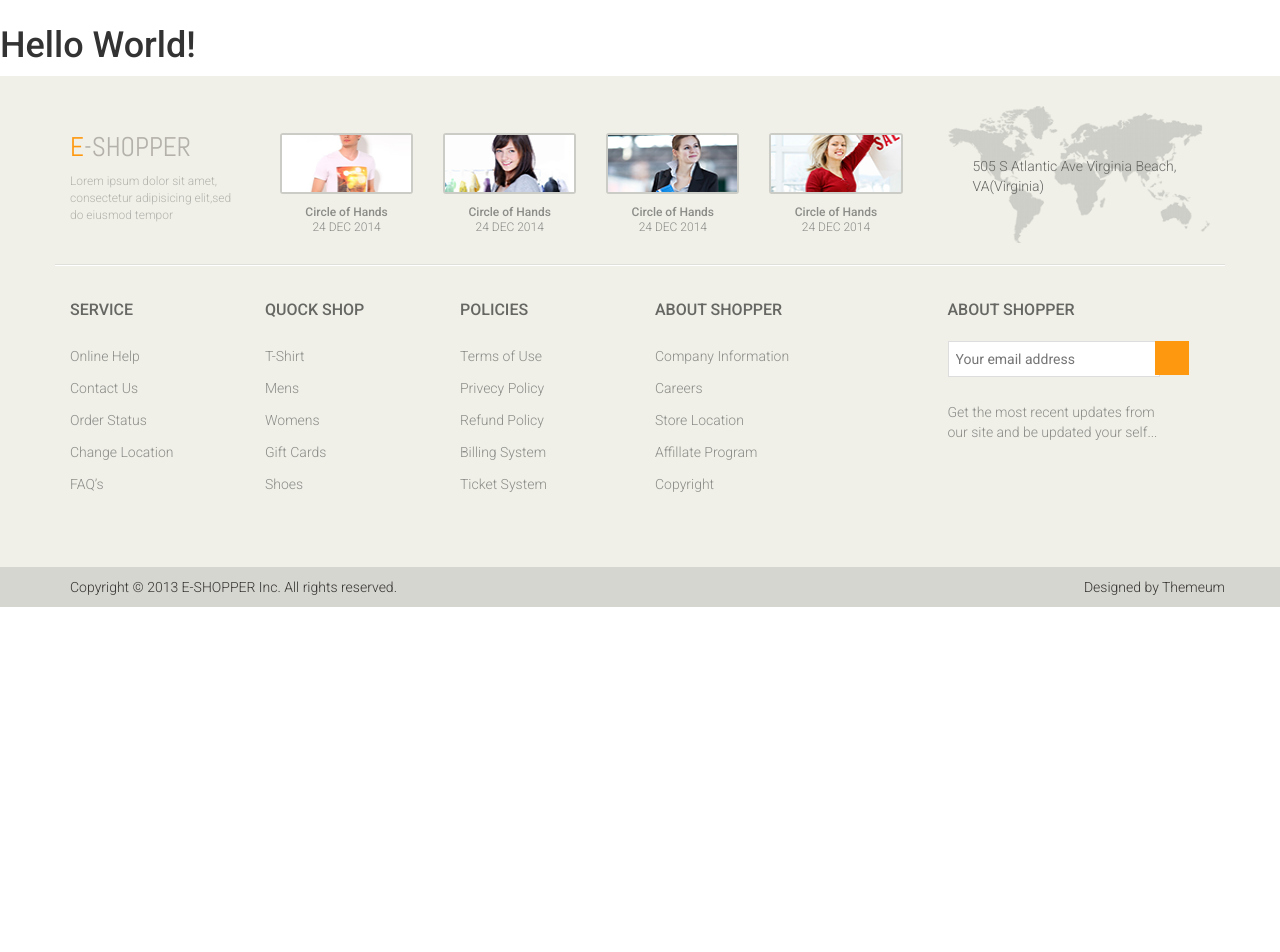
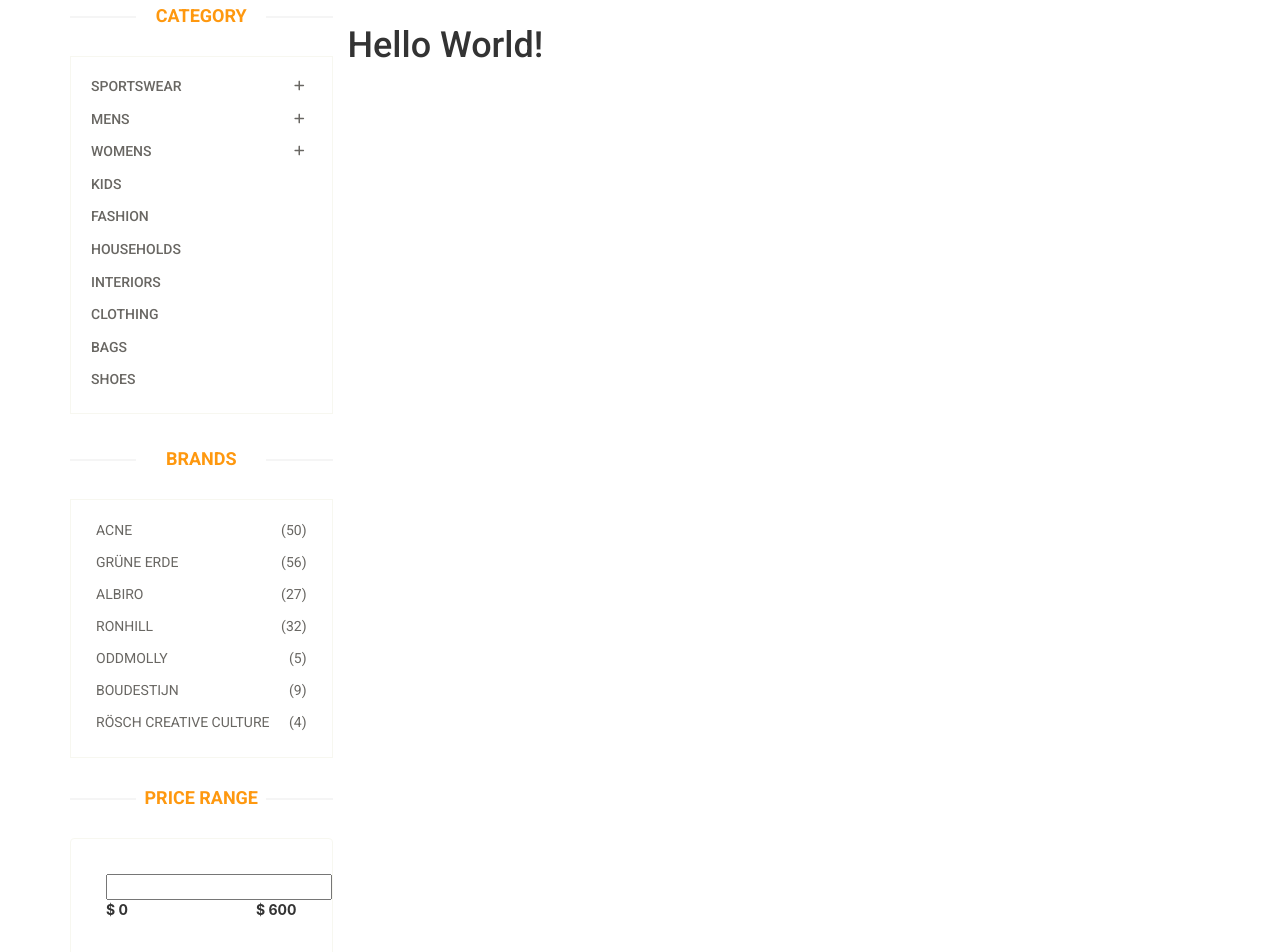
Before and after one commit to tranchinh123/react-practice-baovic, a React (Create React App) app: page /blogdetail in a window 1280 px wide. Shown: the part 500-1452 px from the top of the page. Before the commit the page ends 1107 px from the top, so only its background shows below. Built offline with nearby package versions, Linux system fonts and the light colour scheme.

Commit message:
defaut layout

```diff
--- a/public/index.html
+++ b/public/index.html
@@ -29,6 +29,7 @@
       crossorigin="anonymous"
       referrerpolicy="no-referrer"
     />
+
     <!--
       Notice the use of %PUBLIC_URL% in the tags above.
       It will be replaced with the URL of the `public` folder during the build.
--- a/src/App.js
+++ b/src/App.js
@@ -2,14 +2,17 @@ import { BrowserRouter as Router, Route, Routes } from "react-router-dom";
 import BlogPageDetail from "./pages/Blog-detail";
 import HomePage from "./pages/Home";
 import BlogPage from "./pages/Blog";
+import DefaultLayout from "./layouts";
 
 function App() {
   return (
     <Router>
       <Routes>
-        <Route index path="/" element={<HomePage />} />
-        <Route path="/blogdetail" element={<BlogPageDetail />} />
-        <Route path="/blog" element={<BlogPage />} />
+        <Route element={<DefaultLayout />}>
+          <Route index path="/" element={<HomePage />} />
+          <Route path="/blogdetail" element={<BlogPageDetail />} />
+          <Route path="/blog" element={<BlogPage />} />
+        </Route>
       </Routes>
     </Router>
   );
--- /dev/null
+++ b/src/components/MenuLeft/index.jsx
@@ -0,0 +1,207 @@
+import img from "../../assets/images/home/shipping.jpg";
+const MenuLeft = () => {
+  return (
+    <div className="col-sm-3">
+      <div className="left-sidebar">
+        <h2>Category</h2>
+        <div className="panel-group category-products" id="accordian">
+          <div className="panel panel-default">
+            <div className="panel-heading">
+              <h4 className="panel-title">
+                <a
+                  data-toggle="collapse"
+                  data-parent="#accordian"
+                  href="#sportswear"
+                >
+                  <span className="badge pull-right">
+                    <i className="fa fa-plus"></i>
+                  </span>
+                  Sportswear
+                </a>
+              </h4>
+            </div>
+            <div id="sportswear" className="panel-collapse collapse">
+              <div className="panel-body">
+                <ul>
+                  <li>
+                    <a href=".">Nike</a>
+                  </li>
+                  <li>
+                    <a href=".">Under Armour</a>
+                  </li>
+                  <li>
+                    <a href=".">Adidas</a>
+                  </li>
+                  <li>
+                    <a href=".">Puma</a>
+                  </li>
+                  <li>
+                    <a href=".">ASICS</a>
+                  </li>
+                </ul>
+              </div>
+            </div>
+          </div>
+
+          {/* Mens */}
+          <div className="panel panel-default">
+            <div className="panel-heading">
+              <h4 className="panel-title">
+                <a data-toggle="collapse" data-parent="#accordian" href="#mens">
+                  <span className="badge pull-right">
+                    <i className="fa fa-plus"></i>
+                  </span>
+                  Mens
+                </a>
+              </h4>
+            </div>
+            <div id="mens" className="panel-collapse collapse">
+              <div className="panel-body">
+                <ul>
+                  <li>
+                    <a href=".">Fendi</a>
+                  </li>
+                  <li>
+                    <a href=".">Guess</a>
+                  </li>
+                  <li>
+                    <a href=".">Valentino</a>
+                  </li>
+                  <li>
+                    <a href=".">Dior</a>
+                  </li>
+                  <li>
+                    <a href=".">Versace</a>
+                  </li>
+                  <li>
+                    <a href=".">Armani</a>
+                  </li>
+                  <li>
+                    <a href=".">Prada</a>
+                  </li>
+                  <li>
+                    <a href=".">Dolce and Gabbana</a>
+                  </li>
+                  <li>
+                    <a href=".">Chanel</a>
+                  </li>
+                  <li>
+                    <a href=".">Gucci</a>
+                  </li>
+                </ul>
+              </div>
+            </div>
+          </div>
+
+          {/* Womens */}
+          <div className="panel panel-default">
+            <div className="panel-heading">
+              <h4 className="panel-title">
+                <a
+                  data-toggle="collapse"
+                  data-parent="#accordian"
+                  href="#womens"
+                >
+                  <span className="badge pull-right">
+                    <i className="fa fa-plus"></i>
+                  </span>
+                  Womens
+                </a>
+              </h4>
+            </div>
+            <div id="womens" className="panel-collapse collapse">
+              <div className="panel-body">
+                <ul>
+                  <li>
+                    <a href=".">Fendi</a>
+                  </li>
+                  <li>
+                    <a href=".">Guess</a>
+                  </li>
+                  <li>
+                    <a href=".">Valentino</a>
+                  </li>
+                  <li>
+                    <a href=".">Dior</a>
+                  </li>
+                  <li>
+                    <a href=".">Versace</a>
+                  </li>
+                </ul>
+              </div>
+            </div>
+          </div>
+
+          {/* Other categories */}
+          {[
+            "Kids",
+            "Fashion",
+            "Households",
+            "Interiors",
+            "Clothing",
+            "Bags",
+            "Shoes",
+          ].map((item) => (
+            <div className="panel panel-default" key={item}>
+              <div className="panel-heading">
+                <h4 className="panel-title">
+                  <a href=".">{item}</a>
+                </h4>
+              </div>
+            </div>
+          ))}
+        </div>
+
+        {/* Brands */}
+        <div className="brands_products">
+          <h2>Brands</h2>
+          <div className="brands-name">
+            <ul className="nav nav-pills nav-stacked">
+              {[
+                ["Acne", 50],
+                ["Grüne Erde", 56],
+                ["Albiro", 27],
+                ["Ronhill", 32],
+                ["Oddmolly", 5],
+                ["Boudestijn", 9],
+                ["Rösch creative culture", 4],
+              ].map(([name, count]) => (
+                <li key={name}>
+                  <a href=".">
+                    <span className="pull-right">({count})</span>
+                    {name}
+                  </a>
+                </li>
+              ))}
+            </ul>
+          </div>
+        </div>
+
+        {/* Price Range */}
+        <div className="price-range">
+          <h2>Price Range</h2>
+          <div className="well">
+            <input
+              type="text"
+              className="span2"
+              value=""
+              data-slider-min="0"
+              data-slider-max="600"
+              data-slider-step="5"
+              data-slider-value="[250,450]"
+              id="sl2"
+            />
+            <br />
+            <b>$ 0</b> <b className="pull-right">$ 600</b>
+          </div>
+        </div>
+
+        <div className="shipping text-center">
+          <img src={img} alt="Shipping" />
+        </div>
+      </div>
+    </div>
+  );
+};
+
+export default MenuLeft;
--- /dev/null
+++ b/src/layouts/index.jsx
@@ -0,0 +1,22 @@
+import { Outlet } from "react-router-dom";
+import Header from "../components/Header";
+import Footer from "../components/Footer";
+import MenuLeft from "../components/MenuLeft";
+
+const DefaultLayout = () => {
+  return (
+    <>
+      <Header />
+      <section>
+        <div class="container">
+          <div class="row">
+            <MenuLeft />
+            <Outlet />
+          </div>
+        </div>
+      </section>
+      <Footer />
+    </>
+  );
+};
+export default DefaultLayout;
--- a/src/pages/Blog-detail/index.jsx
+++ b/src/pages/Blog-detail/index.jsx
@@ -1,11 +1,7 @@
-import Header from "../../components/Header";
-import Footer from "../../components/Footer";
 const BlogPageDetail = () => {
   return (
     <>
-      <Header />
       <h1>Hello World!</h1>
-      <Footer />
     </>
   );
 };
--- a/src/pages/Blog/index.jsx
+++ b/src/pages/Blog/index.jsx
@@ -1,11 +1,7 @@
-import Header from "../../components/Header";
-import Footer from "../../components/Footer";
 const BlogPage = () => {
   return (
     <>
-      <Header />
       <h1>BlogPage</h1>
-      <Footer />
     </>
   );
 };
```
Also changed, not shown: src/index.js (+6 -6 lines).
